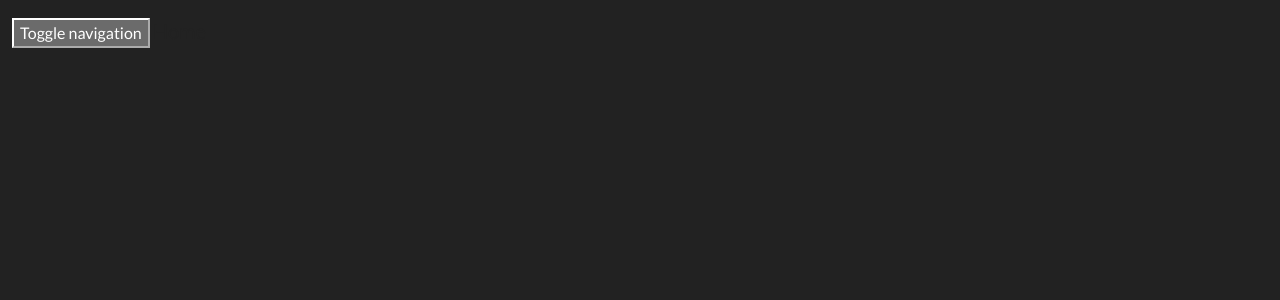
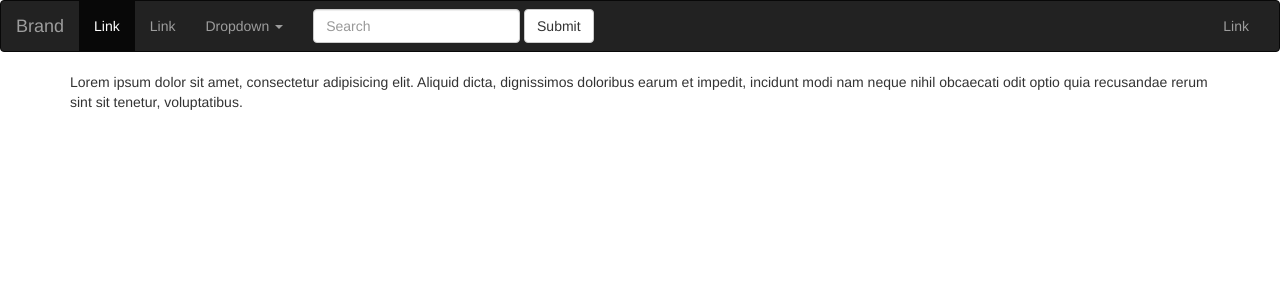
Before and after one commit to TMolinas/adopte-un-kien, a Symfony app: template templates/adopt_dog/home.html.twig in a window 1280 px wide. Shown: the top 300 px of the page. Run offline with Twig, Linux system fonts and the light colour scheme; the template is opened without the code that fills it, so the values that code supplies are empty; some libraries are stand-ins or nearby versions.

Commit message:
Mise à jour de la navbar

```diff
--- a/templates/adopt_dog/home.html.twig
+++ b/templates/adopt_dog/home.html.twig
@@ -1,4 +1,7 @@
 {% extends 'base.html.twig' %}
 
 {%  block body %}
+    <p>
+        Lorem ipsum dolor sit amet, consectetur adipisicing elit. Aliquid dicta, dignissimos doloribus earum et impedit, incidunt modi nam neque nihil obcaecati odit optio quia recusandae rerum sint sit tenetur, voluptatibus.
+    </p>
 {% endblock %}
--- a/templates/base.html.twig
+++ b/templates/base.html.twig
@@ -3,10 +3,10 @@
     <head>
         <meta charset="UTF-8">
         <title>{% block title %}Welcome!{% endblock %}</title>
+        <link rel="stylesheet" href="https://bootswatch.com/3/flatly/bootstrap.min.css">
         {# Run `composer require symfony/webpack-encore-bundle`
            and uncomment the following Encore helpers to start using Symfony UX #}
         {% block stylesheets %}
-            <link rel="stylesheet" href="https://bootswatch.com/5/darkly/bootstrap.min.css">
             {#{{ encore_entry_link_tags('app') }}#}
         {% endblock %}
 
@@ -24,16 +24,34 @@
                     <span class="icon-bar"></span>
                     <span class="icon-bar"></span>
                 </button>
-                <a class="navbar-brand" href="#">Home</a>
+                <a class="navbar-brand" href="#">Brand</a>
             </div>
 
             <div class="collapse navbar-collapse" id="bs-example-navbar-collapse-2">
                 <ul class="nav navbar-nav">
-                    <li class="active"><a href="#">Link <span class="sr-only">Messagerie</span></a></li>
-                    <li><a href="#">Créer une annonce</a></li>
-
-
-                    <li><a href="#">Se connecter</a></li>
+                    <li class="active"><a href="#">Link <span class="sr-only">(current)</span></a></li>
+                    <li><a href="#">Link</a></li>
+                    <li class="dropdown">
+                        <a href="#" class="dropdown-toggle" data-toggle="dropdown" role="button" aria-expanded="false">Dropdown <span class="caret"></span></a>
+                        <ul class="dropdown-menu" role="menu">
+                            <li><a href="#">Action</a></li>
+                            <li><a href="#">Another action</a></li>
+                            <li><a href="#">Something else here</a></li>
+                            <li class="divider"></li>
+                            <li><a href="#">Separated link</a></li>
+                            <li class="divider"></li>
+                            <li><a href="#">One more separated link</a></li>
+                        </ul>
+                    </li>
+                </ul>
+                <form class="navbar-form navbar-left" role="search">
+                    <div class="form-group">
+                        <input type="text" class="form-control" placeholder="Search">
+                    </div>
+                    <button type="submit" class="btn btn-default">Submit</button>
+                </form>
+                <ul class="nav navbar-nav navbar-right">
+                    <li><a href="#">Link</a></li>
                 </ul>
             </div>
         </div>
```
